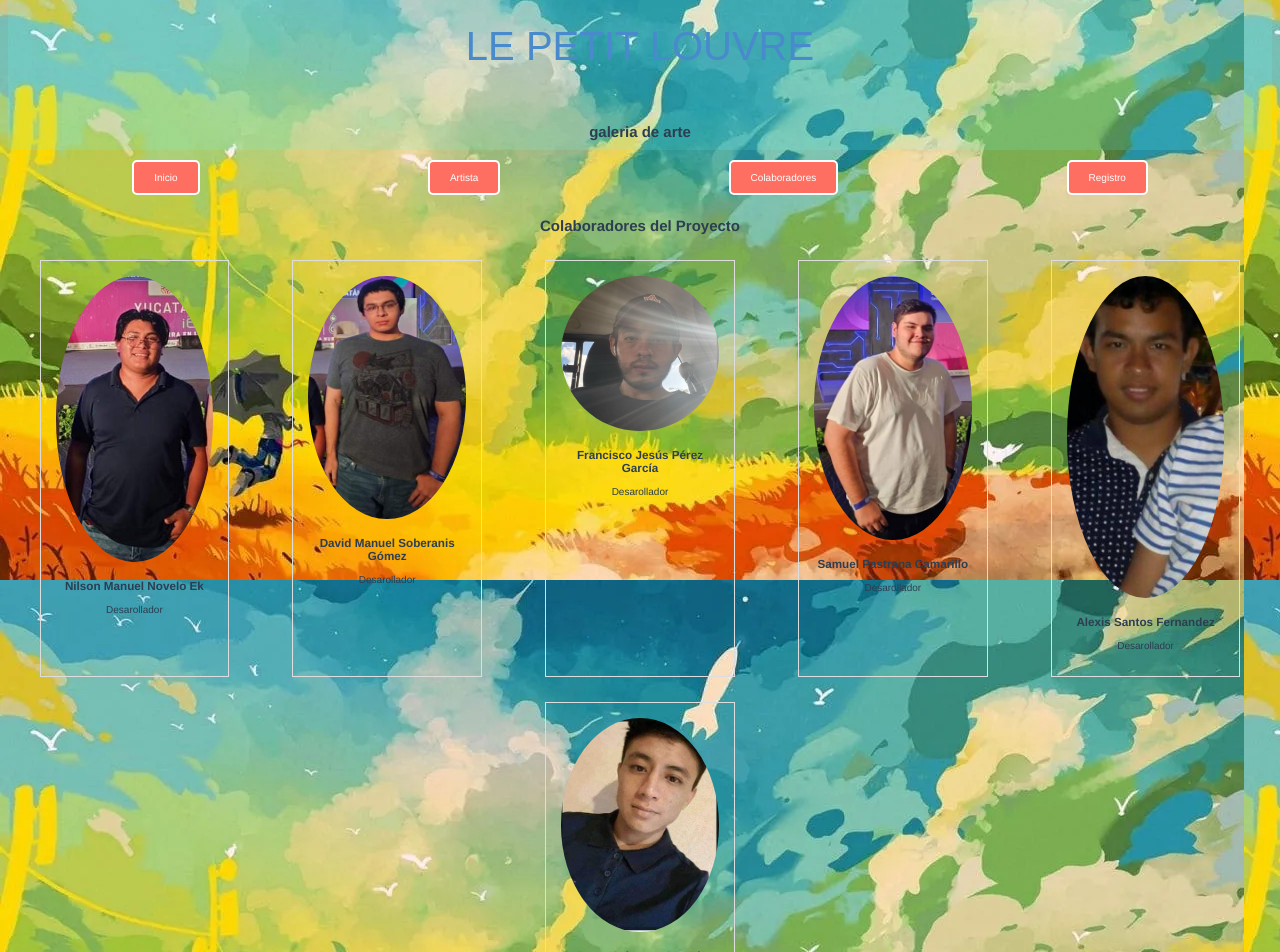
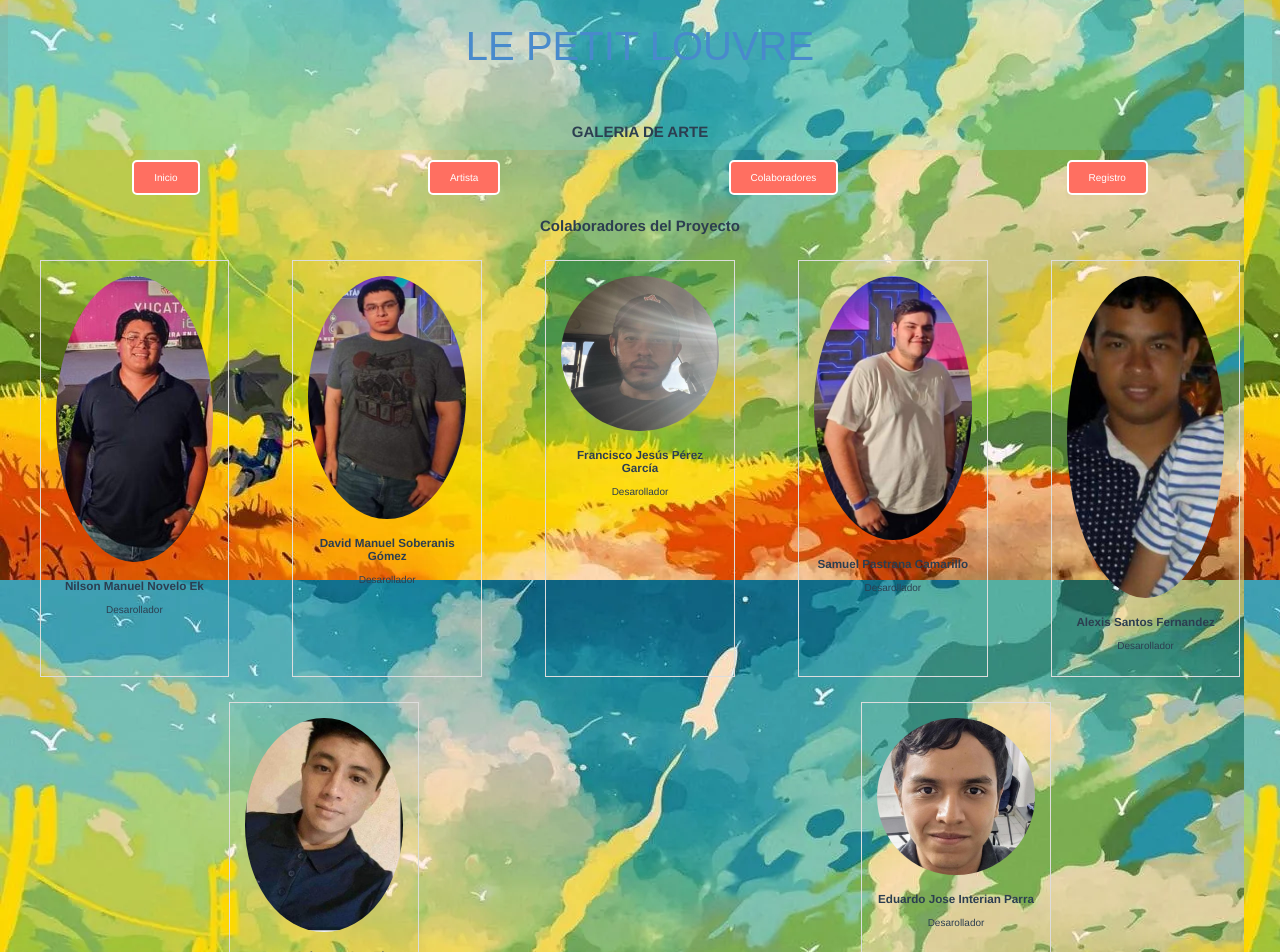
Before and after one commit to FranciscoPG-69/proyecto-unplash, a Vue app: page /colaboradores in a window 1280 px wide. Shown: the part 120-1072 px from the top of the page. Built offline with nearby package versions, Linux system fonts and the light colour scheme.

Commit message:
revision y añadido de colaborador

```diff
--- a/src/App.vue
+++ b/src/App.vue
@@ -11,7 +11,7 @@
         <text x="50%" y="50%" dy=".35em" text-anchor="middle">LE PETIT LOUVRE</text>
       </svg>
       <!-- Título adicional de la galería de arte -->
-      <h2>galeria de arte</h2>
+      <h2>GALERIA DE ARTE</h2>
     </div>
     <!-- Componente de barra de navegación -->
     <NavBarComponent />
--- a/src/components/UnsplashImages.vue
+++ b/src/components/UnsplashImages.vue
@@ -132,6 +132,8 @@ export default {
   height: 100%;
   object-fit: cover;
   transition: transform 0.3s;
+  border: 4px solid black;
+
 }
 
 .foto:hover .thumbnail {
@@ -173,7 +175,7 @@ export default {
   position: relative;
   background: white;
   padding: 20px;
-  border-radius: 10px;
+  border-radius: 20px;
   text-align: center;
 }
 
@@ -181,6 +183,7 @@ export default {
   width: 100%;
   max-height: 80vh;
   object-fit: contain;
+
 }
 
 .close {
--- a/src/views/ArtistsGallery.vue
+++ b/src/views/ArtistsGallery.vue
@@ -1,6 +1,5 @@
 <template>
   <div class="artists-gallery">
-    <h2>Artistas</h2>
     <div class="artist-card" v-for="artist in artists" :key="artist.username">
       <!-- Aquí crea un elemento <div> con la clase artist-card para cada elemento del arreglo artists. El atributo v-for itera sobre la colección de datos. El atributo :key asigna un valor único a cada elemento iterado, se usa el username de cada artista como clave. -->
       <img :src="artist.profileImage" :alt="artist.name" class="thumbnail" />
@@ -65,8 +64,10 @@ export default {
 .artists-gallery {
   display: flex;
   flex-wrap: wrap;
-  gap: 50px;
+  gap: 80px;
   margin-bottom: 100px;
+
+
   /* Agregado para dejar espacio en la parte inferior */
 }
 
@@ -82,12 +83,15 @@ export default {
   object-fit: cover;
   border-radius: 8px;
   transition: transform 0.3s;
+  border: 3px solid black;
 }
 
 .artist-card:hover .thumbnail {
   transform: scale(1.1);
+
 }
 
 .artists-gallery.loaded {
   opacity: 1;
+
 }</style>
--- a/src/views/VistaColaboradores.vue
+++ b/src/views/VistaColaboradores.vue
@@ -28,6 +28,7 @@ export default {
         { id: 4, nombre: 'Samuel Pastrana Camarillo', foto: require('@/assets/Samuel.jpg'), informacion: 'Desarollador' },
         { id: 5, nombre: 'Alexis Santos Fernandez', foto: require('@/assets/Alexis.jpg'), informacion: 'Desarollador' },
         { id: 6, nombre: 'Jorge Salomon Cua Ek', foto: require('@/assets/Cua.jpg'), informacion: 'Desarollador' },
+        { id: 7, nombre: 'Eduardo Jose Interian Parra', foto: require('@/assets/Eduardo.jpg'), informacion: 'Desarollador' },
         // Agrega los demás colaboradores aquí
       ],
     };
@@ -41,6 +42,7 @@ export default {
   display: flex;
   flex-wrap: wrap;
   justify-content: space-around;
+
   /* Muestra los colaboradores en filas y distribuye el espacio alrededor */
 }
 </style>
```
